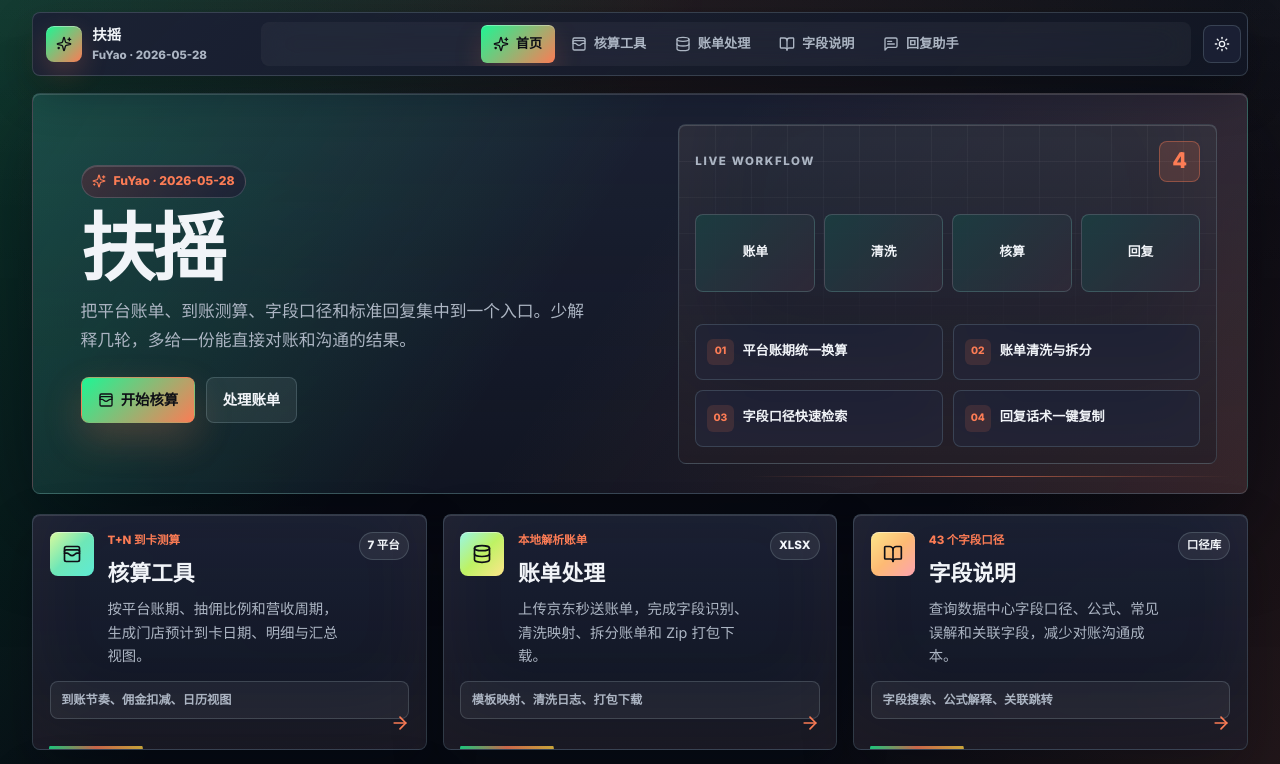
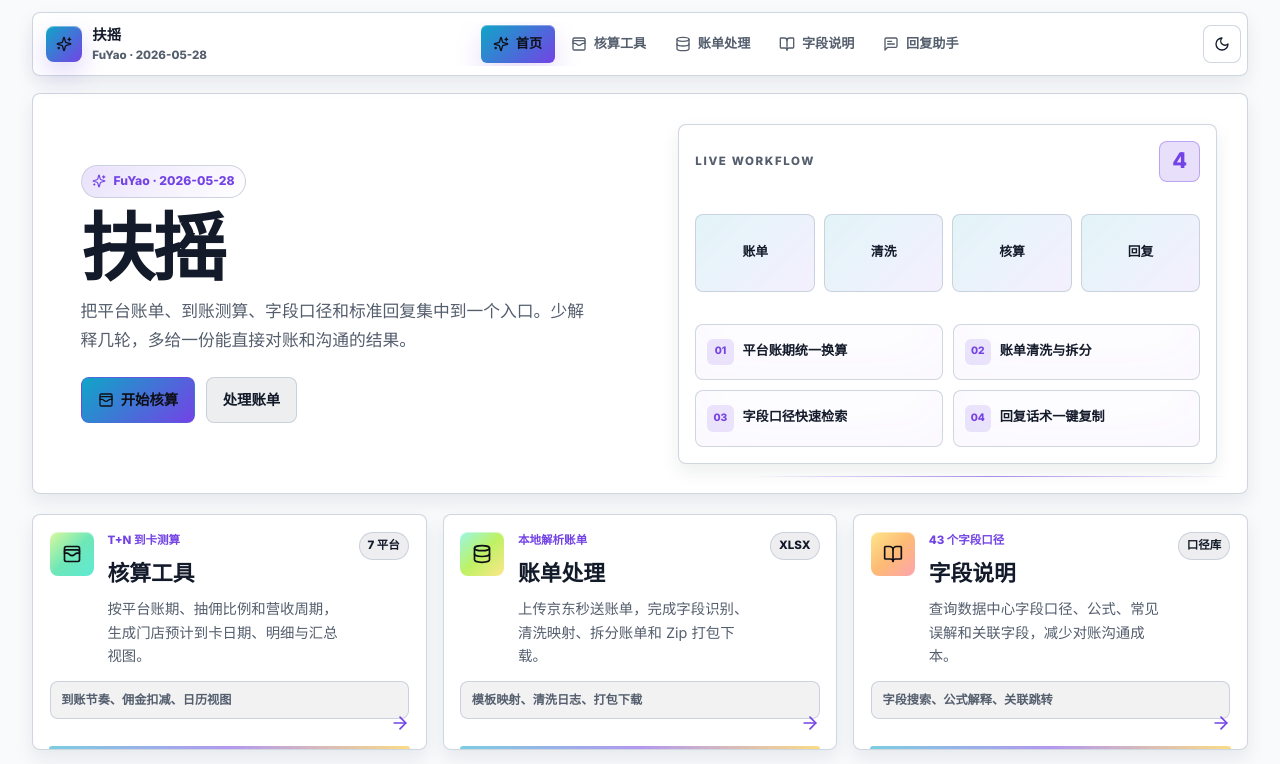
Before and after one commit to FleeHeart/revenue-to-card, a React (Vite) app: page / in a window 1280 px wide. Shown: the top 764 px of the page. Built offline with nearby package versions, Linux system fonts and the light colour scheme.

Commit message:
Optimize page responsiveness

```diff
--- a/src/App.tsx
+++ b/src/App.tsx
@@ -62,6 +62,27 @@ type DetailRow = {
 type ValidationMap = Partial<Record<PlatformId, Partial<Record<keyof PlatformForm, string>>>>;
 
 const fieldCategories = ["全部", "营业中心", "智慧门店", "财务中心", "轻量核算", "资金/到账", "服务费/佣金", "余额/提现", "订阅/台账", "对账/异常"];
+const fieldSearchIndex = new Map(
+  fieldDefinitions.map((field) => [
+    field.id,
+    [
+      field.name,
+      field.category,
+      field.source,
+      field.summary,
+      field.formula,
+      field.misread,
+      field.example,
+      field.toolUsage,
+      field.tags.join(" "),
+      field.drill?.join(" "),
+      field.relatedFieldIds.map((id) => getFieldName(id)).join(" "),
+    ]
+      .filter(Boolean)
+      .join(" ")
+      .toLowerCase(),
+  ]),
+);
 const BillProcessorModal = lazy(() => import("./BillProcessorModal").then((module) => ({ default: module.BillProcessorModal })));
 const ReplyAssistant = lazy(() => import("./ReplyAssistant").then((module) => ({ default: module.ReplyAssistant })));
 
@@ -266,8 +287,7 @@ export function App() {
   const [forms, setForms] = useState<Record<PlatformId, PlatformForm>>(buildInitialForms);
   const [filters, setFilters] = useState({ start: "", end: "" });
   const [view, setView] = useState<ViewMode>("board");
-  const [theme, setTheme] = useState<ThemeMode>("dark");
-  const [isLoading, setIsLoading] = useState(true);
+  const [theme, setTheme] = useState<ThemeMode>("light");
   const [route, setRoute] = useState<AppRoute>(() => getRouteFromPath(window.location.pathname));
   const trackedCalculationKey = useRef("");
 
@@ -284,17 +304,6 @@ export function App() {
   useEffect(() => {
     trackEvent("page_view", { page: route });
   }, [route]);
-
-  useEffect(() => {
-    const timer = window.setTimeout(() => setIsLoading(false), 520);
-    return () => window.clearTimeout(timer);
-  }, []);
-
-  useEffect(() => {
-    setIsLoading(true);
-    const timer = window.setTimeout(() => setIsLoading(false), 260);
-    return () => window.clearTimeout(timer);
-  }, [selected, forms, filters]);
 
   const errors = useMemo(() => validate(selected, forms), [selected, forms]);
   const hasErrors = Object.keys(errors).length > 0;
@@ -467,12 +476,12 @@ export function App() {
 
                     return (
                       <motion.section
-                        layout
                         key={id}
                         className="entry-card task-card"
-                        initial={{ opacity: 0, y: 12 }}
-                        animate={{ opacity: 1, y: 0 }}
-                        exit={{ opacity: 0, y: -8 }}
+                        initial={{ opacity: 0 }}
+                        animate={{ opacity: 1 }}
+                        exit={{ opacity: 0 }}
+                        transition={{ duration: 0.12 }}
                       >
                         <div className="mb-4 flex items-center justify-between gap-3">
                           <div className="flex min-w-0 items-center gap-3">
@@ -633,25 +642,20 @@ export function App() {
                   </button>
                 </div>
 
-                {isLoading ? (
-                  <div className="grid gap-3 xl:grid-cols-2">
-                    <SkeletonCard />
-                    <SkeletonCard />
-                  </div>
-                ) : selected.length === 0 || hasErrors || filteredDetails.length === 0 ? (
+                {selected.length === 0 || hasErrors || filteredDetails.length === 0 ? (
                   <EmptyState
                     title={hasErrors ? "先修正录入项" : selected.length === 0 ? "暂无核算结果" : "当前筛选没有结果"}
                     action={hasErrors ? "错误项已标记" : "结果会在这里出现"}
                     hint={selected.length === 0 ? "先选平台并录入金额" : "调整录入项或筛选条件后刷新视图"}
                   />
                 ) : (
-                  <AnimatePresence mode="wait">
+                  <AnimatePresence initial={false}>
                     <motion.div
                       key={view}
-                      initial={{ opacity: 0, y: 10 }}
-                      animate={{ opacity: 1, y: 0 }}
-                      exit={{ opacity: 0, y: -8 }}
-                      transition={{ duration: 0.2 }}
+                      initial={{ opacity: 0 }}
+                      animate={{ opacity: 1 }}
+                      exit={{ opacity: 0 }}
+                      transition={{ duration: 0.12 }}
                     >
                       {view === "board" && <BoardView details={filteredDetails} summary={summary} />}
                       {view === "list" && <ListView details={filteredDetails} summary={summary} />}
@@ -812,7 +816,7 @@ function HomePortal({ today, onNavigate }: { today: string; onNavigate: (route:
 
   return (
     <section className="home-portal mx-auto w-full max-w-7xl px-4 pb-8 pt-2 sm:px-6 lg:px-8">
-      <motion.div className="home-hero" initial={{ opacity: 0, y: 10 }} animate={{ opacity: 1, y: 0 }} transition={{ duration: 0.22 }}>
+      <motion.div className="home-hero" initial={{ opacity: 0 }} animate={{ opacity: 1 }} transition={{ duration: 0.14 }}>
         <div className="home-copy">
           <span className="system-chip">
             <Sparkles className="h-3.5 w-3.5" />
@@ -863,15 +867,15 @@ function HomePortal({ today, onNavigate }: { today: string; onNavigate: (route:
       </motion.div>
 
       <div className="feature-entry-grid">
-        {features.map((feature, index) => (
+        {features.map((feature) => (
           <motion.button
             key={feature.route}
             className={`feature-entry-card task-card is-${feature.route}`}
             type="button"
             onClick={() => onNavigate(feature.route)}
-            initial={{ opacity: 0, y: 12 }}
-            animate={{ opacity: 1, y: 0 }}
-            transition={{ duration: 0.2, delay: index * 0.04 }}
+            initial={{ opacity: 0 }}
+            animate={{ opacity: 1 }}
+            transition={{ duration: 0.12 }}
           >
             <span className={`feature-entry-icon bg-gradient-to-br ${feature.accent}`}>{feature.icon}</span>
             <span className="feature-entry-copy">
@@ -1022,23 +1026,7 @@ function FieldGuideDrawer({ open, onClose }: { open: boolean; onClose: () => voi
         const categoryMatched = category === "全部" || field.category === category || field.tags.includes(category);
         if (!categoryMatched) return false;
         if (!keyword) return true;
-        const searchableText = [
-          field.name,
-          field.category,
-          field.source,
-          field.summary,
-          field.formula,
-          field.misread,
-          field.example,
-          field.toolUsage,
-          field.tags.join(" "),
-          field.drill?.join(" "),
-          field.relatedFieldIds.map((id) => getFieldName(id)).join(" "),
-        ]
-          .filter(Boolean)
-          .join(" ")
-          .toLowerCase();
-        return searchableText.includes(keyword);
+        return (fieldSearchIndex.get(field.id) ?? "").includes(keyword);
       })
       .sort((a, b) => relevanceRank(b) - relevanceRank(a));
   }, [category, query]);
@@ -1183,8 +1171,7 @@ function FieldGuideDrawer({ open, onClose }: { open: boolean; onClose: () => voi
                 ) : (
                   <div className="field-list">
                     {filteredFields.map((field) => (
-                      <motion.button
-                        layout
+                      <button
                         key={field.id}
                         type="button"
                         className={`field-list-card ${activeField?.id === field.id ? "is-active" : ""}`}
@@ -1201,7 +1188,7 @@ function FieldGuideDrawer({ open, onClose }: { open: boolean; onClose: () => voi
                             <em key={tag}>{tag}</em>
                           ))}
                         </span>
-                      </motion.button>
+                      </button>
                     ))}
                   </div>
                 )}
@@ -1340,7 +1327,7 @@ function BoardView({
     <div className="grid gap-4 xl:grid-cols-[minmax(0,1.2fr)_minmax(280px,0.8fr)]">
       <div className="grid gap-3 xl:grid-cols-2">
         {details.map((item) => (
-          <motion.article layout className="task-card p-4" key={item.platform.id}>
+          <article className="task-card p-4" key={item.platform.id}>
             <div className="mb-5 flex items-center justify-between gap-3">
               <div className="flex min-w-0 items-center gap-3">
                 <span className={`badge-gradient bg-gradient-to-br ${item.platform.accent}`}>{item.platform.badge}</span>
@@ -1358,7 +1345,7 @@ function BoardView({
               <InfoPill label="品牌抽佣" value={formatMoney(item.commission)} />
               <InfoPill label="到卡日期" value={formatDate(item.arrivalDate)} />
             </div>
-          </motion.article>
+          </article>
         ))}
       </div>
       <div className="grid content-start gap-3">
--- a/src/styles.css
+++ b/src/styles.css
@@ -3297,6 +3297,203 @@ select.field-input {
   line-height: 1.55;
 }
 
+/* Performance-oriented visual pass: solid surfaces paint faster than heavy glass. */
+:root {
+  --bg: 210 38% 98%;
+  --surface: 0 0% 100% / 0.94;
+  --surface-strong: 0 0% 100% / 1;
+  --border: 215 22% 78% / 0.7;
+  --text: 222 38% 12%;
+  --muted: 218 13% 38%;
+  --accent-a: 191 86% 42%;
+  --accent-b: 258 76% 58%;
+  --accent-c: 44 94% 55%;
+}
+
+.dark {
+  --bg: 222 33% 8%;
+  --surface: 222 24% 14% / 0.94;
+  --surface-strong: 222 22% 17% / 1;
+  --border: 217 18% 29% / 0.75;
+  --text: 214 32% 94%;
+  --muted: 216 14% 70%;
+  --accent-a: 190 86% 52%;
+  --accent-b: 265 84% 68%;
+  --accent-c: 43 94% 64%;
+}
+
+main {
+  overflow: visible;
+}
+
+.workspace-shell {
+  background:
+    linear-gradient(180deg, hsl(var(--bg)), hsl(var(--bg))),
+    hsl(var(--bg));
+  overflow: visible;
+}
+
+.workspace-shell,
+.workspace-shell * {
+  backdrop-filter: none !important;
+}
+
+.workspace-shell::before,
+.home-console::before,
+.hero-panel::after,
+.field-drawer::before,
+.bill-modal::before,
+.reply-assistant-page::before {
+  display: none;
+}
+
+.app-topbar,
+.home-hero,
+.home-console,
+.home-support-grid section,
+.hero-panel,
+.glass-panel,
+.glass-card,
+.task-card,
+.metric-card,
+.flow-step,
+.field-drawer,
+.bill-modal,
+.reply-assistant-page,
+.reply-editor {
+  background: hsl(var(--surface-strong));
+  box-shadow: 0 8px 18px hsl(220 28% 15% / 0.08);
+  backdrop-filter: none;
+}
+
+.dark .app-topbar,
+.dark .home-hero,
+.dark .home-console,
+.dark .home-support-grid section,
+.dark .hero-panel,
+.dark .glass-panel,
+.dark .glass-card,
+.dark .task-card,
+.dark .metric-card,
+.dark .flow-step,
+.dark .field-drawer,
+.dark .bill-modal,
+.dark .reply-assistant-page,
+.dark .reply-editor {
+  box-shadow: 0 10px 24px hsl(222 45% 2% / 0.22);
+}
+
+.app-nav,
+.filter-strip,
+.field-search-panel,
+.reply-toolbar,
+.reply-side-panel,
+.reply-detail-panel,
+.bill-control-panel,
+.bill-preview-panel {
+  background: hsl(var(--surface));
+  backdrop-filter: none;
+}
+
+.task-card {
+  transition: border-color 140ms ease, box-shadow 140ms ease, background 140ms ease;
+}
+
+.task-card:hover,
+.task-card:focus-within {
+  border-color: hsl(var(--accent-b) / 0.42);
+  background: hsl(var(--surface-strong));
+  box-shadow: 0 10px 22px hsl(220 28% 15% / 0.1);
+  transform: none;
+}
+
+.feature-entry-card::after {
+  opacity: 0.55;
+  transition: opacity 140ms ease;
+  transform: none;
+}
+
+.feature-entry-card:hover::after,
+.feature-entry-card:focus-visible::after {
+  opacity: 0.95;
+  transform: none;
+}
+
+.primary-hero-action,
+.secondary-hero-action,
+.reply-primary-button,
+.reply-danger-button,
+.bill-download-button {
+  box-shadow: none;
+}
+
+.primary-hero-action:hover,
+.primary-hero-action:focus-visible,
+.secondary-hero-action:hover,
+.secondary-hero-action:focus-visible,
+.reply-primary-button:hover,
+.reply-primary-button:focus-visible,
+.text-button:hover,
+.text-button:focus-visible,
+.bill-download-button:hover,
+.bill-download-button:focus-visible,
+.field-list-card:hover,
+.field-list-card:focus-visible,
+.reply-list-card:hover,
+.reply-list-card:focus-visible {
+  transform: none;
+}
+
+.field-drawer-layer,
+.bill-modal-layer,
+.reply-editor-layer {
+  contain: layout paint;
+}
+
+.field-list-pane,
+.field-detail-pane,
+.reply-side-panel,
+.reply-detail-panel,
+.bill-preview-panel {
+  contain: content;
+}
+
+.field-list-card,
+.reply-list-card,
+.summary-row,
+.calendar-cell,
+.bill-log-card,
+.bill-map-card,
+.reply-answer-card,
+.reply-keyword-panel,
+.reply-info-grid section {
+  content-visibility: auto;
+  contain-intrinsic-size: 96px;
+}
+
+.field-drawer-scrim,
+.bill-modal-scrim,
+.reply-editor-scrim {
+  background: hsl(220 25% 10% / 0.32);
+  backdrop-filter: none;
+}
+
+.reply-load-more {
+  min-height: 2.5rem;
+  border: 1px solid hsl(var(--border));
+  border-radius: 8px;
+  background: hsl(var(--surface-strong));
+  color: hsl(var(--text));
+  font-size: 0.82rem;
+  font-weight: 850;
+}
+
+.reply-load-more:hover,
+.reply-load-more:focus-visible {
+  border-color: hsl(var(--accent-b) / 0.5);
+  outline: none;
+}
+
 @media (max-width: 1024px) {
   .app-topbar {
     grid-template-columns: minmax(0, 1fr) auto;
```
Also changed, not shown: src/ReplyAssistant.tsx (+20 -5 lines).
